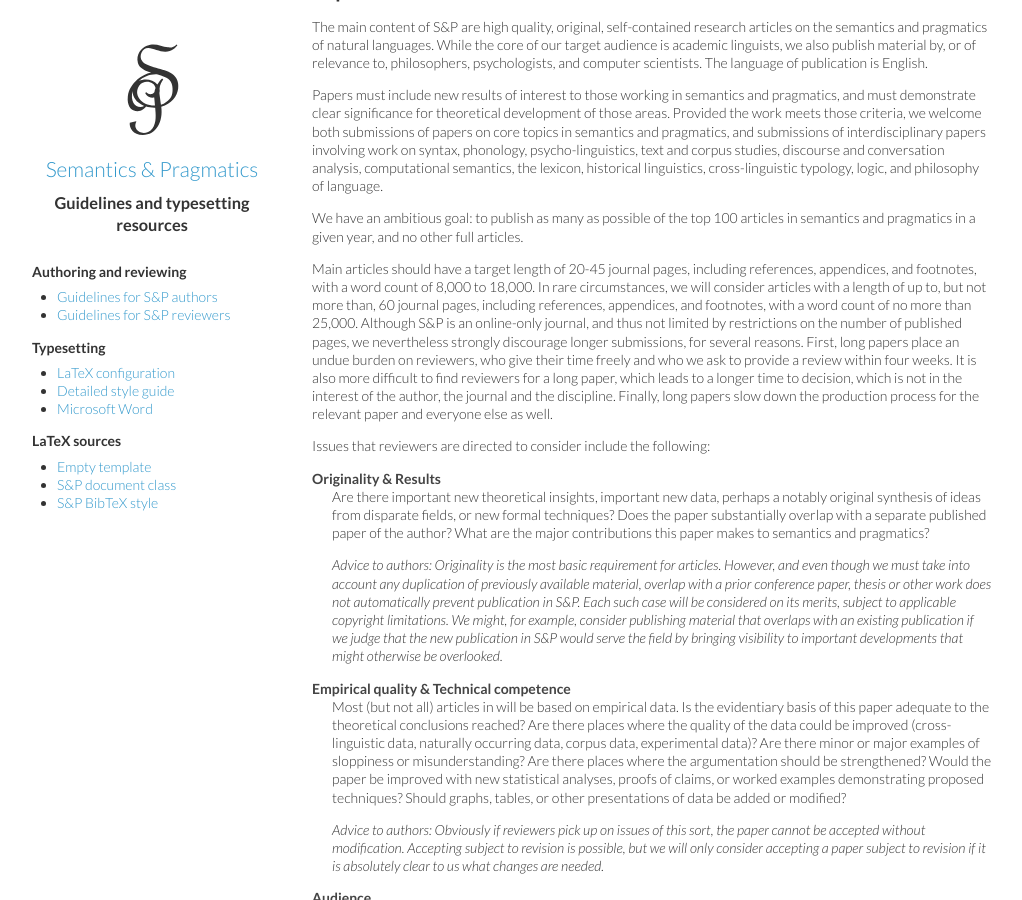
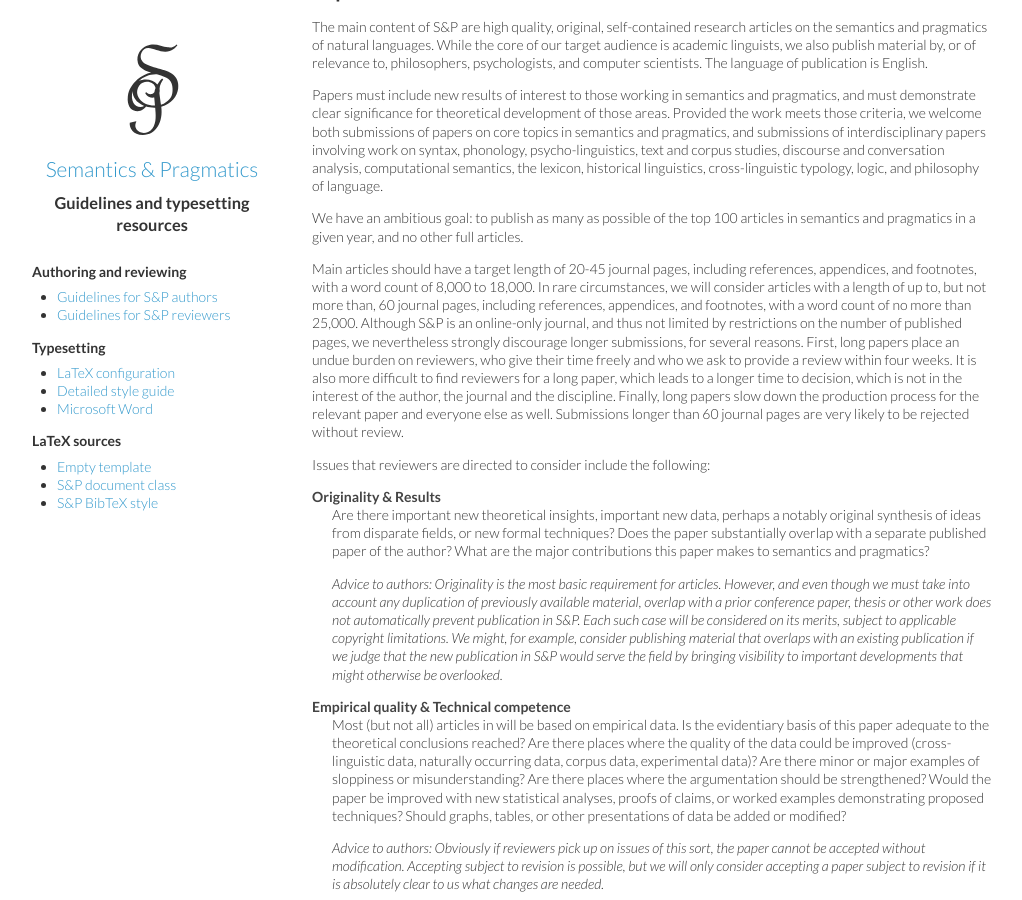
Before and after one commit to semprag/semprag.github.io, a Jekyll site: the page built from author.md, in a window 1280 px wide and 900 px high, scrolled down 496 px. Shown: the whole window, without its empty margins (8-1030 px from the left). Built offline with Jekyll 4.4.1, drawn with Linux system fonts in a browser that asks for light colours.

Commit message:
Added stronger language about length

```diff
--- a/author.md
+++ b/author.md
@@ -26,7 +26,7 @@
 
 We have an ambitious goal: to publish as many as possible of the top 100 articles in semantics and pragmatics in a given year, and no other full articles.
 
-Main articles should have a target length of 20-45 journal pages, including references, appendices, and footnotes, with a word count of 8,000 to 18,000. In rare circumstances, we will consider articles with a length of up to, but not more than, 60 journal pages, including references, appendices, and footnotes, with a word count of no more than 25,000. Although S&P is an online-only journal, and thus not limited by restrictions on the number of published pages, we nevertheless strongly discourage longer submissions, for several reasons. First, long papers place an undue burden on reviewers, who give their time freely and who we ask to provide a review within four weeks. It is also more difficult to find reviewers for a long paper, which leads to a longer time to decision, which is not in the interest of the author, the journal and the discipline. Finally, long papers slow down the production process for the relevant paper and everyone else as well.
+Main articles should have a target length of 20-45 journal pages, including references, appendices, and footnotes, with a word count of 8,000 to 18,000. In rare circumstances, we will consider articles with a length of up to, but not more than, 60 journal pages, including references, appendices, and footnotes, with a word count of no more than 25,000. Although S&P is an online-only journal, and thus not limited by restrictions on the number of published pages, we nevertheless strongly discourage longer submissions, for several reasons. First, long papers place an undue burden on reviewers, who give their time freely and who we ask to provide a review within four weeks. It is also more difficult to find reviewers for a long paper, which leads to a longer time to decision, which is not in the interest of the author, the journal and the discipline. Finally, long papers slow down the production process for the relevant paper and everyone else as well. Submissions longer than 60 journal pages are very likely to be rejected without review.
 
 Issues that reviewers are directed to consider include the following:
 
```
